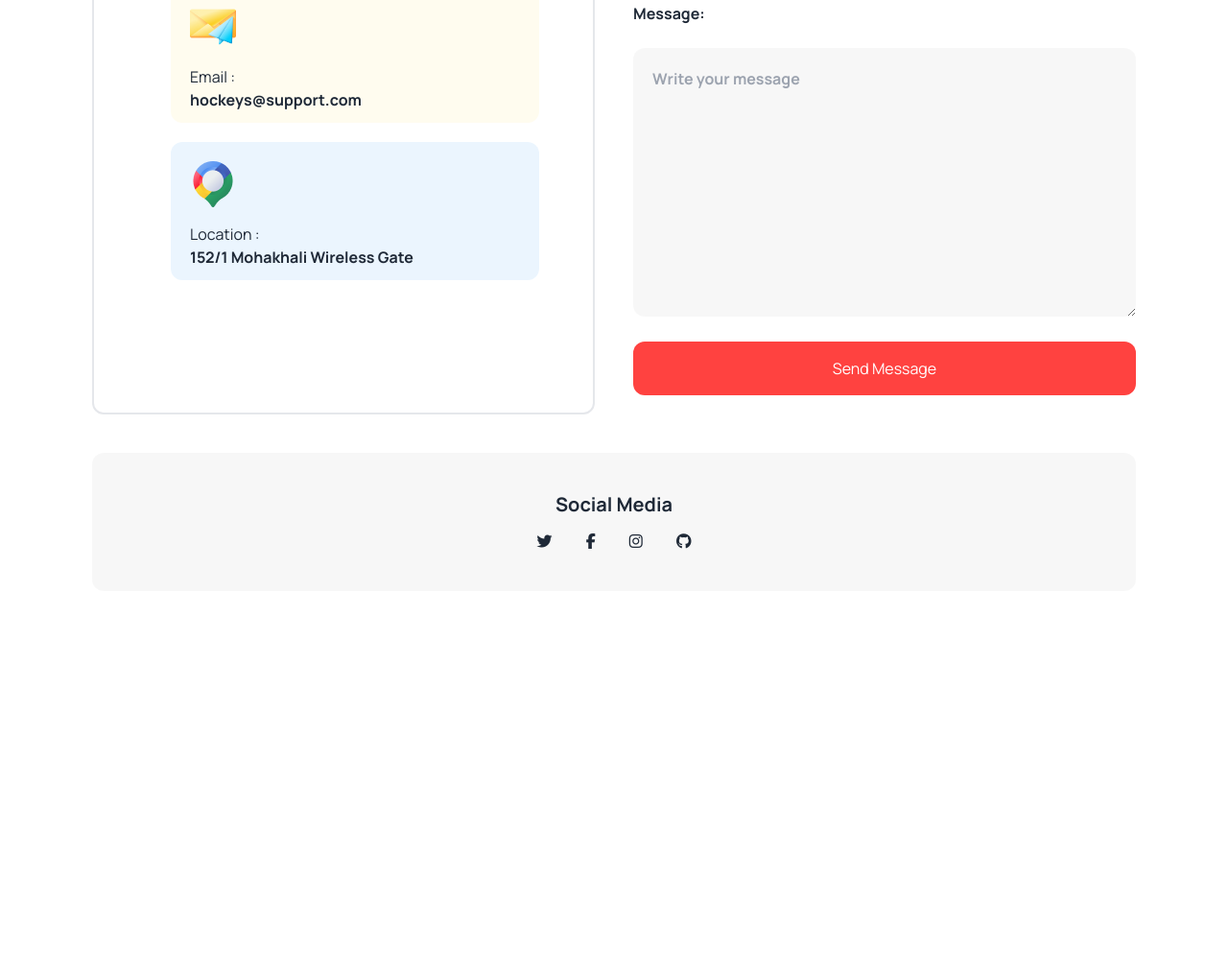
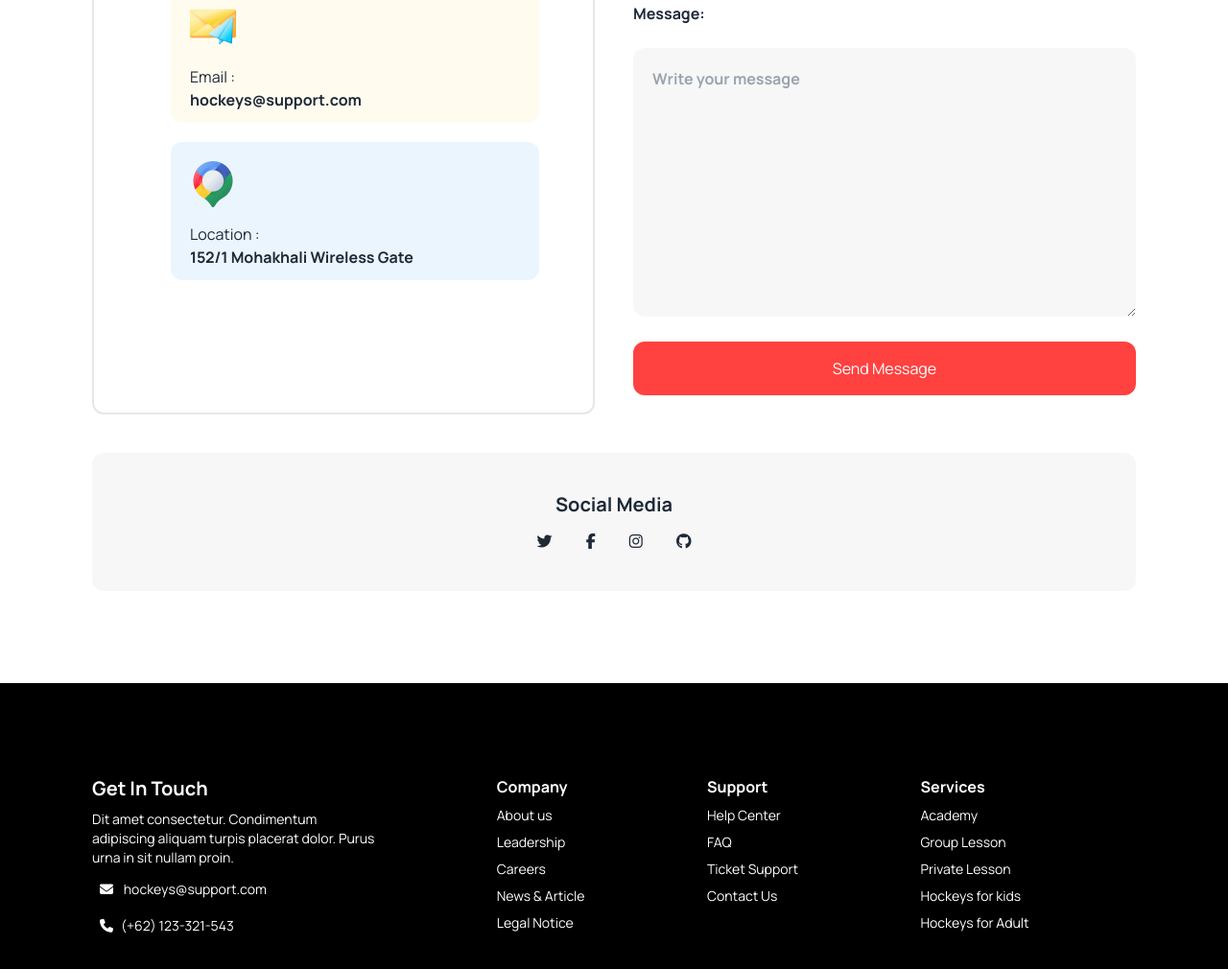
Before and after one commit to showlin1/Assignment-3, a plain HTML site: page index.html in a window 1280 px wide. Shown: the part 4334-5344 px from the top of the page at 96% size. Before the commit the page ends 5046 px from the top, so only its background shows below. Drawn offline with nearby package versions, Linux system fonts and the light colour scheme.

Commit message:
added a footer section

```diff
--- a/index.html
+++ b/index.html
@@ -398,49 +398,57 @@
                         <div class="p-5 w-96 rounded-xl h-36 mb-5 bg-[#bced6e19]">
                             <img class="mb-4" src="Images/Group 1171275317.png" alt="">
                             <p>Phone Number : <br>
-                                <span class="font-bold">(+62) 123-321-543</span></p>
+                                <span class="font-bold">(+62) 123-321-543</span>
+                            </p>
                         </div>
                         <div class="p-5 w-96 rounded-xl h-36 mb-5 bg-[#FDDD5F19]">
                             <img class="mb-4" src="Images/Group 1171275318.png" alt="">
                             <p>Email : <br>
-                                <span class="font-bold">hockeys@support.com</span></p>
+                                <span class="font-bold">hockeys@support.com</span>
+                            </p>
                         </div>
                         <div class="p-5 w-96 rounded-xl h-36 bg-[#3E9CF31A]">
                             <img class="mb-4" src="Images/Group 1171275321.png" alt="">
                             <p>Location : <br>
-                                <span class="font-bold">152/1 Mohakhali Wireless Gate</span></p>
+                                <span class="font-bold">152/1 Mohakhali Wireless Gate</span>
+                            </p>
                         </div>
                     </div>
-
                     <div>
                         <form>
                             <div class=" gap-5 grid grid-cols-1 lg:grid-cols-2 mb-5">
                                 <div>
                                     <label class="font-bold" for="name">Your name: <br> <br>
-                                            <input class="h-16 w-80 rounded-xl p-5 bg-[#13131808]" id="name" type="text"placeholder="Enter your full name">
+                                        <input class="h-16 w-80 rounded-xl p-5 bg-[#13131808]" id="name" type="text"
+                                            placeholder="Enter your full name">
                                     </label>
                                 </div>
                                 <div>
                                     <label class="font-bold" for="Email">Your Email: <br> <br>
-                                        <input class="h-16 w-80 rounded-xl p-5 bg-[#13131808]"Id="email" type="email" placeholder="Enter your email">
+                                        <input class="h-16 w-80 rounded-xl p-5 bg-[#13131808]" Id="email" type="email"
+                                            placeholder="Enter your email">
                                     </label>
                                 </div>
                                 <div>
                                     <label class="font-bold" for="Subject">Subject: <br> <br>
-                                            <input class="h-16 w-80 rounded-xl p-5 bg-[#13131808]" id="subject" type="text"placeholder="Enter your Subject">
+                                        <input class="h-16 w-80 rounded-xl p-5 bg-[#13131808]" id="subject" type="text"
+                                            placeholder="Enter your Subject">
                                     </label>
                                 </div>
                                 <div>
                                     <label class="font-bold" for="Number">Phone Number: <br> <br>
-                                            <input class="h-16 w-80 rounded-xl p-5 bg-[#13131808]" id="Number" type="text"placeholder="Enter your Phone Number">
+                                        <input class="h-16 w-80 rounded-xl p-5 bg-[#13131808]" id="Number" type="text"
+                                            placeholder="Enter your Phone Number">
                                     </label>
                                 </div>
                             </div>
                             <label class="font-bold" for="message">Message: <br><br>
-                                     <textarea class="w-full rounded-xl p-5 bg-[#13131808]" name="message" id="message" cols="30" rows="10" placeholder="Write your message" ></textarea>
+                                <textarea class="w-full rounded-xl p-5 bg-[#13131808]" name="message" id="message"
+                                    cols="30" rows="10" placeholder="Write your message"></textarea>
                             </label>
                             <div class="my-5">
-                                    <button class="w-full px-6 py-4 rounded-xl text-white bg-[#FF4240]">Send Message</button>
+                                <button class="w-full px-6 py-4 rounded-xl text-white bg-[#FF4240]">Send
+                                    Message</button>
                             </div>
                         </form>
                     </div>
@@ -460,8 +468,37 @@
             </div>
         </section>
     </main>
-    <footer>
-
+    <footer class="footer p-24 bg-black text-white">
+        <div>
+            <h6 class="text-xl font-bold">Get In Touch</h6>
+            <p>Dit amet consectetur. Condimentum <br> adipiscing aliquam turpis placerat dolor. Purus <br> urna in sit nullam
+                proin. </p>
+            <p><i class="p-2 fa-solid fa-envelope"></i> hockeys@support.com</p>
+            <p><i class="p-2 fa-solid fa-phone"></i>(+62) 123-321-543</p>
+            </div>
+        <div>
+            <h6 class="text-base font-bold">Company</h6>
+            <a class="link link-hover">About us</a>
+            <a class="link link-hover">Leadership</a>
+            <a class="link link-hover">Careers</a>
+            <a class="link link-hover">News & Article</a>
+            <a class="link link-hover">Legal Notice</a>
+        </div>
+        <div>
+            <h6 class="text-base font-bold">Support</h6>
+            <a class="link link-hover">Help Center</a>
+            <a class="link link-hover">FAQ</a>
+            <a class="link link-hover">Ticket Support</a>
+            <a class="link link-hover">Contact Us</a>
+        </div>
+        <div>
+            <h6 class="text-base font-bold">Services</h6>
+            <a class="link link-hover">Academy</a>
+            <a class="link link-hover">Group Lesson</a>
+            <a class="link link-hover">Private Lesson</a>
+            <a class="link link-hover"> Hockeys for kids</a>
+            <a class="link link-hover">Hockeys for Adult</a>
+        </div>
     </footer>
 </body>
 
```
Lines whose indentation alone changed are shown as unchanged.
